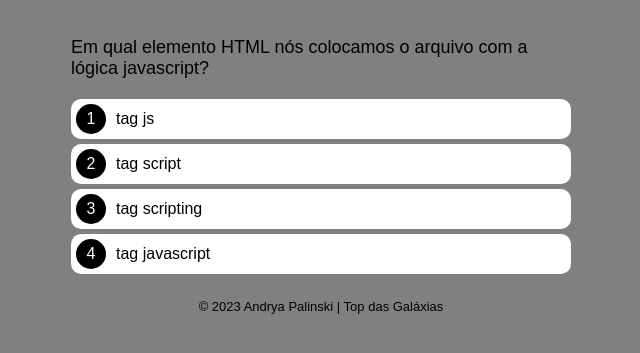
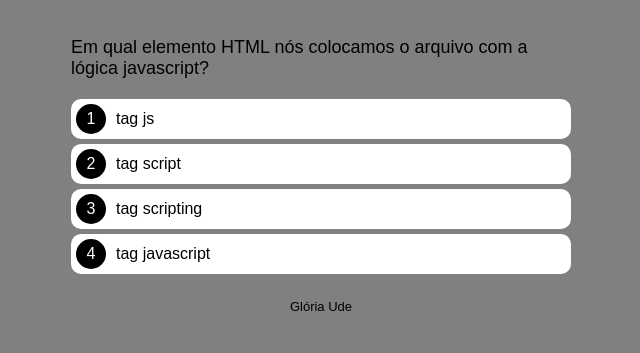
Before and after one commit to glorinha23/atividade10, a plain HTML site: page index.html in a window 1280 px wide. Shown: the part 273-626 px from the top of the page, without its empty margins (319-959 px from the left). Drawn offline with Linux system fonts and the light colour scheme.

Commit message:
Update index.html

```diff
--- a/index.html
+++ b/index.html
@@ -27,7 +27,7 @@
       <button>Fazer novamente</button>
     </div>
 
-    <footer>&copy; 2023 Andrya Palinski | Top das Galáxias </footer>
+    <footer> Glória Ude </footer>
 
     <script src="questions.js"></script>
     <script src="script.js"></script>
```
